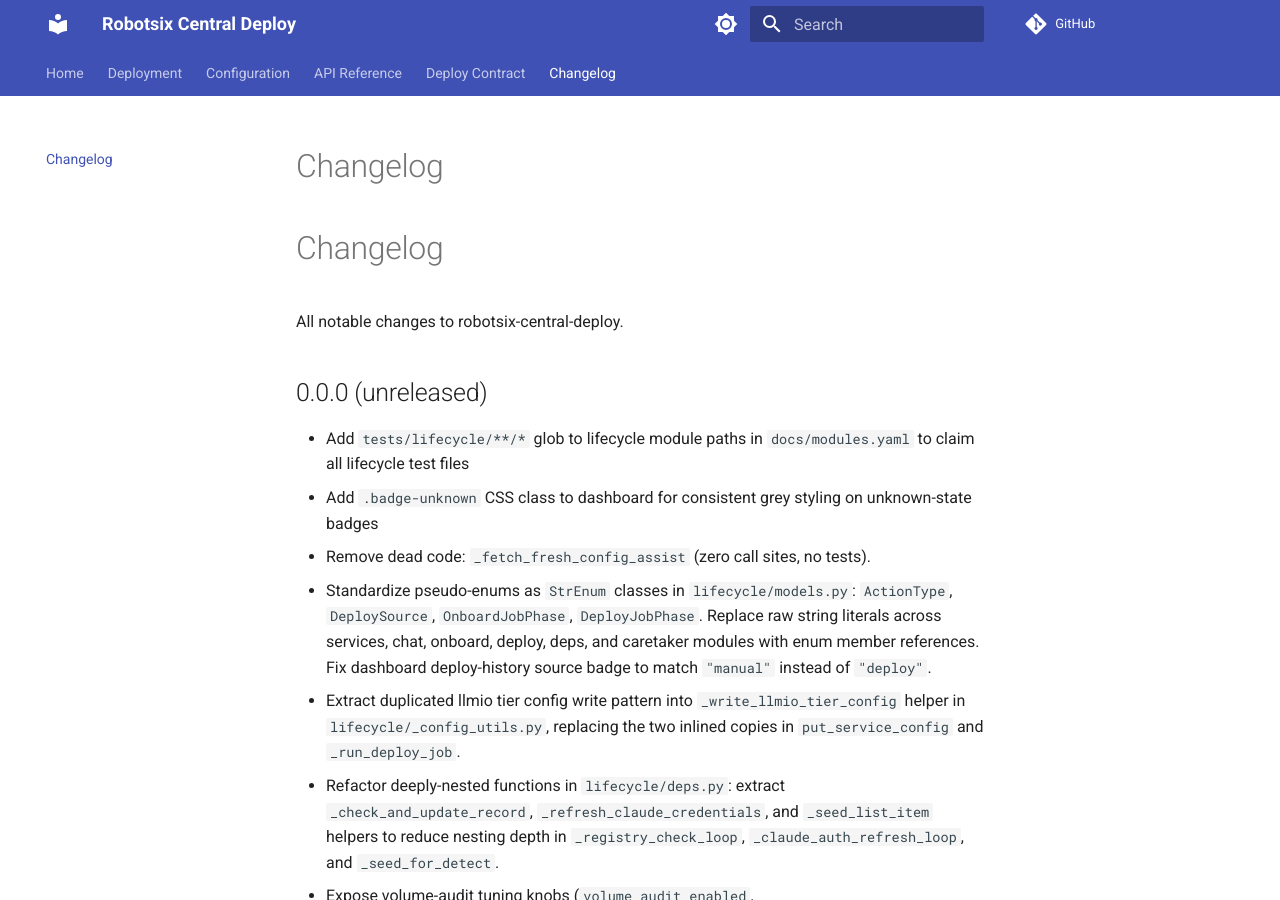
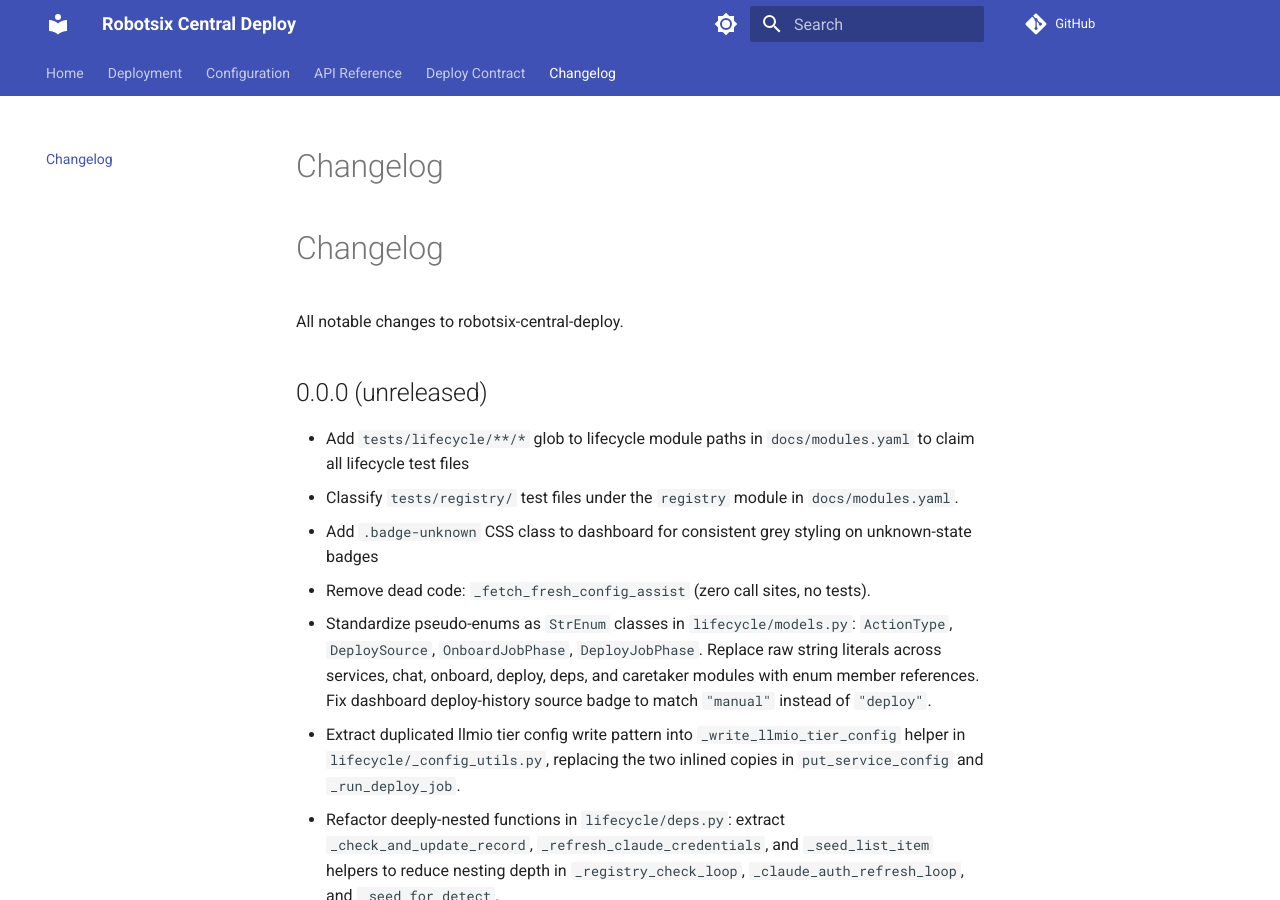
Before and after one commit to damien-robotsix/robotsix-central-deploy, an MkDocs documentation site: the page built from docs/changelog.md, in a window 1280 px wide and 900 px high. Built offline with MkDocs 1.6.1 and Material for MkDocs 9.7.7, drawn with Linux system fonts in a browser that asks for light colours; comment, search, counter and statistics services are not loaded.

Commit message:
mill: Classify tests/registry/*: assign to existing module registry (20260706T235524Z-classify-tests-registry-assign-to-existi-1ce2)

```diff
--- a/CHANGELOG.md
+++ b/CHANGELOG.md
@@ -7,6 +7,7 @@
 ## 0.0.0 (unreleased)
 
 - Add `tests/lifecycle/**/*` glob to lifecycle module paths in `docs/modules.yaml` to claim all lifecycle test files
+- Classify `tests/registry/` test files under the `registry` module in `docs/modules.yaml`.
 - Add `.badge-unknown` CSS class to dashboard for consistent grey styling on unknown-state badges
 - Remove dead code: ``_fetch_fresh_config_assist`` (zero call sites, no tests).
 - Standardize pseudo-enums as ``StrEnum`` classes in ``lifecycle/models.py``: ``ActionType``, ``DeploySource``, ``OnboardJobPhase``, ``DeployJobPhase``. Replace raw string literals across services, chat, onboard, deploy, deps, and caretaker modules with enum member references. Fix dashboard deploy-history source badge to match ``"manual"`` instead of ``"deploy"``.
--- a/docs/modules.yaml
+++ b/docs/modules.yaml
@@ -113,6 +113,7 @@
       - pyyaml
     paths:
       - src/robotsix_central_deploy/registry/**/*
+      - tests/registry/**/*
     tests: tests/registry/
 
   - id: ui
```
Also changed, not shown: changelog.d/20260706T235524Z-classify-tests-registry-assign-to-existi-1ce2.misc.md (added, +1 -0 lines).
